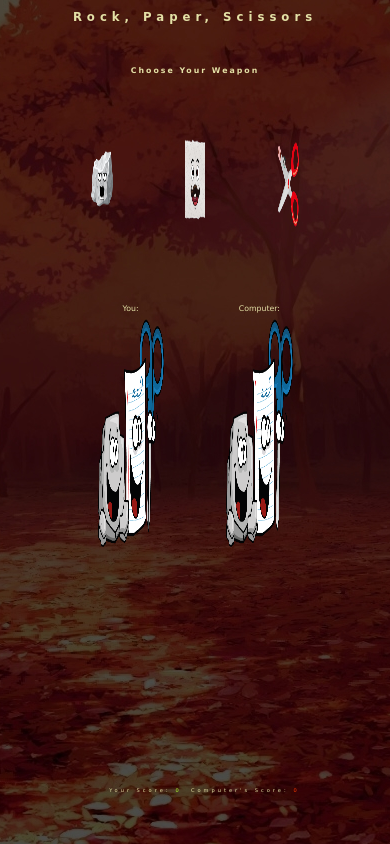
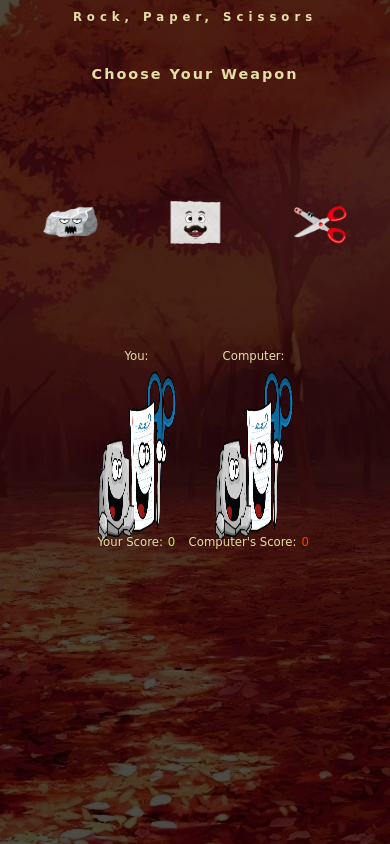
Before and after one commit to GeorgeHazaka/Rock-Paper-Scissors, a plain HTML site: page index.html in a window 390 px wide. Drawn offline with Linux system fonts and the light colour scheme; a web font is replaced by a local one.

Commit message:
feat: Make the site responsive by adding multiple media queries to different screen sizes

```diff
--- a/assets/CSS/style.css
+++ b/assets/CSS/style.css
@@ -23,7 +23,7 @@ h1 {
     letter-spacing: 5px;
 }
 
-/* ---------- Section, Weapons div */
+/* ---------- Section */
 
 #game-area h2 {
     font-size: 2vw;
@@ -31,6 +31,8 @@ h1 {
     margin-top: 5vh;
     letter-spacing: 2px;
 }
+
+/* ---------- Section, Weapons div */
 
 #weapons-div {
     margin-top: 6.7vh;
@@ -194,3 +196,153 @@ h1 {
         transform: scale(1);
     }
 }
+
+/* Media queries */
+
+/* For larger to medium screens size from 1100px wide and down */
+
+@media screen and (max-width: 1100px) {
+
+    /* ---------- Section */
+
+    #game-area h2 {
+        font-size: 2.5vw;
+    }
+
+    #player-weapon-div,
+    #computer-weapon-div {
+        margin-top: 10%;
+    }
+
+}
+
+/* For medium screens size from 800px wide and down */
+
+@media screen and (max-width: 800px) {
+
+    /* ---------- Section */
+
+    #game-area h2 {
+        font-size: 2.8vw;
+    }
+
+    #player-weapon-div,
+    #computer-weapon-div {
+        font-size: 2.4vw;
+    }
+
+    #player-score-div,
+    #computer-score-div {
+        bottom: 16vh;
+        letter-spacing: 0px;
+        font-size: 2.3vw;
+    }
+
+    /* ---------- Footer */
+
+    #player-score-div {
+        left: 26%
+    }
+
+    #computer-score-div {
+        right: 24%
+    }
+
+}
+
+/* For small screens size from 600px wide and down */
+
+@media screen and (max-width: 600px) {
+
+    /* ---------- Section */
+
+    #game-area h2 {
+        font-size: 3.2vw;
+    }
+
+    .button-modify img {
+        height: 20vh;
+        width: 14vw;
+        cursor: pointer;
+        transition: all .5s ease-in-out;
+        object-fit: contain;
+    }
+
+    #player-weapon-div,
+    #computer-weapon-div {
+        font-size: 3vw;
+    }
+
+    /* ---------- Footer */
+
+    #player-score-div,
+    #computer-score-div {
+        bottom: 20vh;
+        font-size: 2.6vw;
+    }
+
+    #player-score-div {
+        left: 25%
+    }
+
+    #computer-score-div {
+        right: 22%
+    }
+
+}
+
+/* For smaller screens size from 450px wide and down */
+
+@media screen and (max-width: 450px) {
+
+    /* ---------- Section */
+
+    #game-area h2 {
+        font-size: 3.7vw;
+    }
+
+    #player-weapon-div img,
+    #computer-weapon-div img {
+        height: 20vh;
+        width: 20vw;
+    }
+
+    /* ---------- Footer */
+
+    #player-score-div,
+    #computer-score-div {
+        bottom: 30vh;
+        font-size: 3vw;
+    }
+
+    #player-score-div {
+        left: 24%
+    }
+
+    #computer-score-div {
+        right: 22%
+    }
+
+}
+
+/* For smaller screens size from 400px wide and down */
+
+@media screen and (max-width: 400px) {
+
+    /* ---------- Footer */
+
+    #player-score-div,
+    #computer-score-div {
+        bottom: 35vh;
+        font-size: 3vw;
+    }
+
+    #player-score-div {
+        left: 25%
+    }
+
+    #computer-score-div {
+        right: 24%
+    }
+
+}
```
